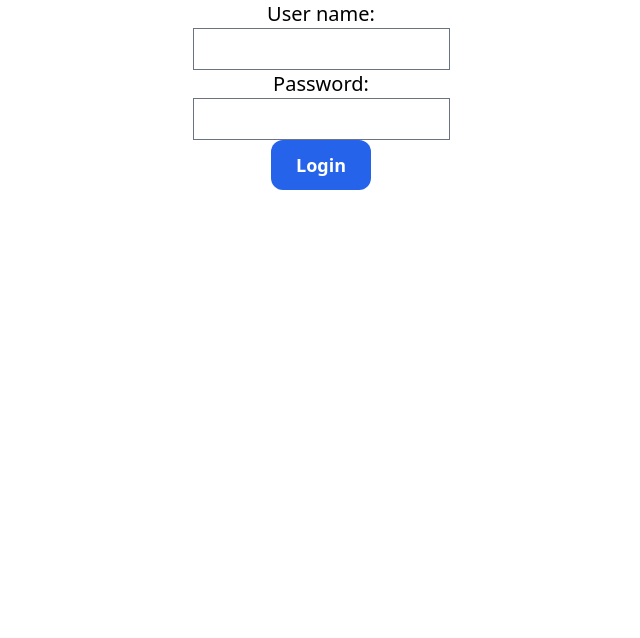
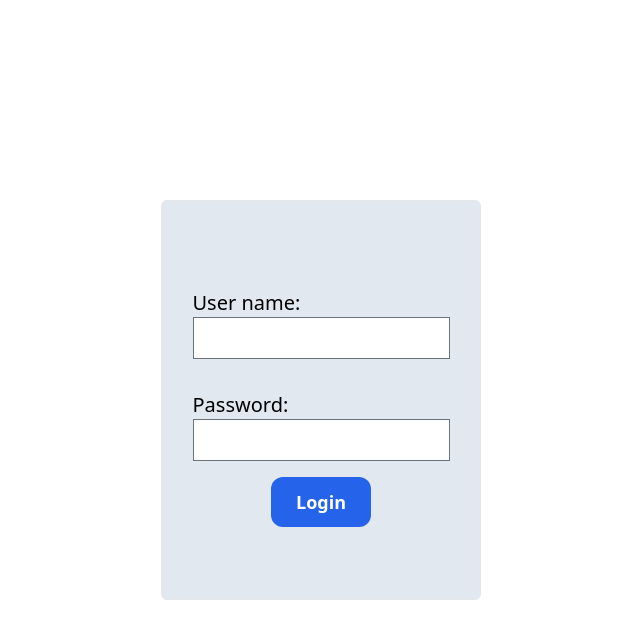
Before and after one commit to RabinThapa1998/Socket_IO_Messaging_App_Client, a React (Vite) app: page / in a window 1280 px wide. Shown: the top 638 px of the page, without its empty margins (319-959 px from the left). Built offline with nearby package versions, Linux system fonts and the light colour scheme.

Commit message:
feat(login-page): add login css

```diff
--- a/src/pages/login-page/login.module.css
+++ b/src/pages/login-page/login.module.css
@@ -1,12 +1,17 @@
 .container {
-  @apply w-screen h-screen;
+  @apply h-screen w-full flex flex-col justify-center items-center;
 }
-.loginBox,
-.loginForm,
-.loginForm_group {
+.loginForm {
   @apply flex flex-col justify-center items-center;
 }
+.loginForm_group {
+  @apply my-4 flex flex-col justify-center items-center;
+}
 
-.loginForm_label {
-  @apply text-xl;
+.loginForm .loginForm_label {
+  @apply text-xl text-left w-full;
 }
+
+.loginBox {
+  @apply border h-1/2 w-1/4 bg-slate-200 rounded-md flex flex-col justify-center items-center;
+}
```
